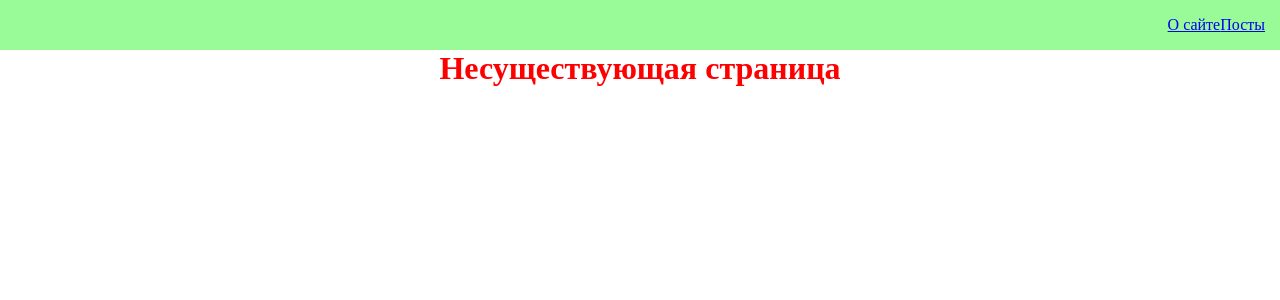
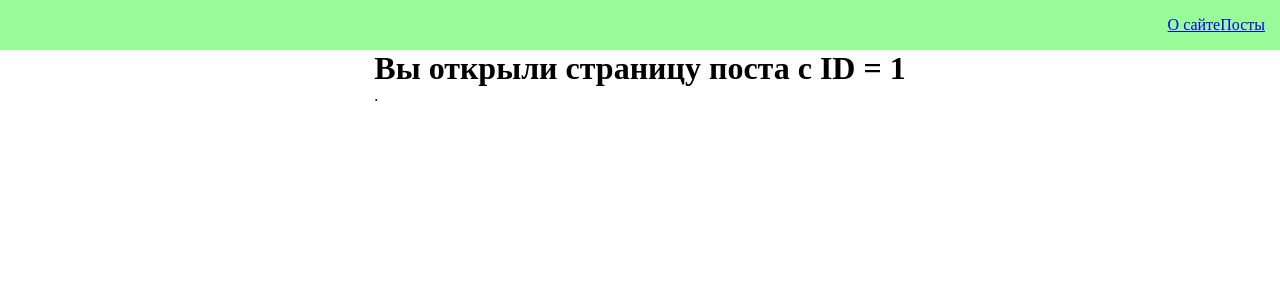
Before and after one commit to nordcap/my-react, a React (Create React App) app: page /posts/1 in a window 1280 px wide. Shown: the top 300 px of the page. Built offline with nearby package versions, Linux system fonts and the light colour scheme; no server answers.

Commit message:
Динамическая навигация. useNavigate, useParams

```diff
--- a/src/API/PostService.js
+++ b/src/API/PostService.js
@@ -10,4 +10,11 @@
 		});
 		return response;
 	}
+
+
+	static async getById(id) {
+		const response = await axios.get('https://jsonplaceholder.typicode.com/posts/' + id);
+		return response;
+	}
+
 }
--- a/src/components/AppRouter.jsx
+++ b/src/components/AppRouter.jsx
@@ -3,12 +3,14 @@
 import About from '../pages/About';
 import Posts from '../pages/Posts';
 import Error from '../pages/Error';
+import PostIdPage from '../pages/PostIdPage';
 
 const AppRouter = () => {
 	return (
 		<Routes>
 			<Route path="/about" element={<About />} />
 			<Route path="/posts" element={<Posts />} />
+			<Route path="/posts/:id" element={<PostIdPage />} />
 			<Route path="*" element={<Error />} />
 		</Routes>
 	)
--- a/src/components/PostItem.jsx
+++ b/src/components/PostItem.jsx
@@ -1,7 +1,11 @@
 import React from 'react'
+import { useNavigate } from 'react-router-dom'
 import MyButton from './UI/button/MyButton'
 
 const PostItem = (props) => {
+	const router = useNavigate()
+
+
 	return (
 		<div className="post">
 			<div className="post__content">
@@ -11,7 +15,12 @@
 				</div>
 			</div>
 			<div className="post__btns">
-				<MyButton onClick={() => props.remove(props.post)}>Удалить</MyButton>
+				<MyButton onClick={() => router(`/posts/${props.post.id}`)}>
+					Открыть
+				</MyButton>
+				<MyButton onClick={() => props.remove(props.post)}>
+					Удалить
+				</MyButton>
 			</div>
 		</div>
 	)
--- /dev/null
+++ b/src/pages/PostIdPage.jsx
@@ -0,0 +1,33 @@
+import React, { useEffect, useState } from 'react'
+import { useParams } from 'react-router-dom'
+import PostService from '../API/PostService'
+import Loader from '../components/UI/Loader/Loader'
+import useFetching from '../hooks/useFetching'
+
+const PostIdPage = () => {
+	const params = useParams()
+	const [post, setPost] = useState({});
+
+	const [fetchPostById, isLoading, error] = useFetching(async (id) => {
+		const response = await PostService.getById(id);
+		setPost(response.data);
+	});
+
+	useEffect(() => {
+		fetchPostById(params.id);
+	}, [])
+
+
+	return (
+		<div>
+			<h1>Вы открыли страницу поста c ID = {params.id}</h1>
+			{isLoading
+				? <Loader />
+				: <div>{post.id}. {post.title}</div>
+			}
+
+		</div>
+	)
+}
+
+export default PostIdPage
--- a/src/pages/Posts.jsx
+++ b/src/pages/Posts.jsx
@@ -85,7 +85,9 @@
 				<h1>Произошла ошибка {postError}</h1>
 			}
 			{isPostsLoading
-				? <div style={{ display: 'flex', justifyContent: 'center', marginTop: 50 }}><Loader /></div>
+				? <div style={{ display: 'flex', justifyContent: 'center', marginTop: 50 }}>
+					<Loader />
+				</div>
 				: <PostList remove={removePost} posts={sortedAndSearchedPosts} title="СПИСОК ФРОНТЭНД" />
 			}
 
--- a/src/styles/App.css
+++ b/src/styles/App.css
@@ -69,3 +69,7 @@
 .navbarlinks{
 	margin-left: auto;
 }
+
+.post__btns{
+	display: flex;
+}
```
